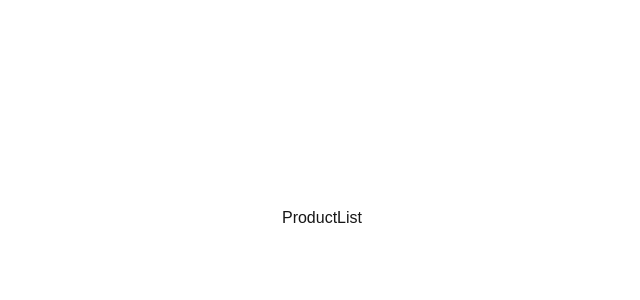
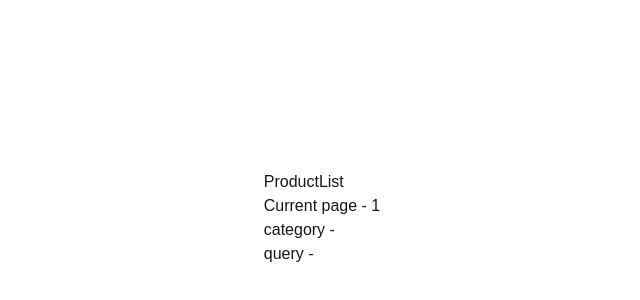
Before and after one commit to SS-SeinShwe/Learning-Next-js, a Next.js app: page /product in a window 1280 px wide. Shown: the part 182-482 px from the top of the page, without its empty margins (318-958 px from the left). Built offline with nearby package versions, Linux system fonts and the light colour scheme.

Commit message:
Add product listing search parameters
Co-authored-by: Copilot <223556219+Copilot@users.noreply.github.com>

```diff
--- a/app/product/page.tsx
+++ b/app/product/page.tsx
@@ -1,9 +1,19 @@
-import React from 'react'
+import React from "react";
 
-function ProductList() {
+async function ProductList({
+  searchParams,
+}: {
+  searchParams: Promise<{ [key: string]: string | string[] | undefined }>;
+}) {
+  const { page = 1, category = "", query = "" } = await searchParams;
   return (
-    <div>ProductList</div>
-  )
+    <div>
+      <h1>ProductList</h1>
+      <p>Current page - {page}</p>
+      <p>category - {category}</p>
+      <p>query - {query}</p>
+    </div>
+  );
 }
 
-export default ProductList
+export default ProductList;
```
